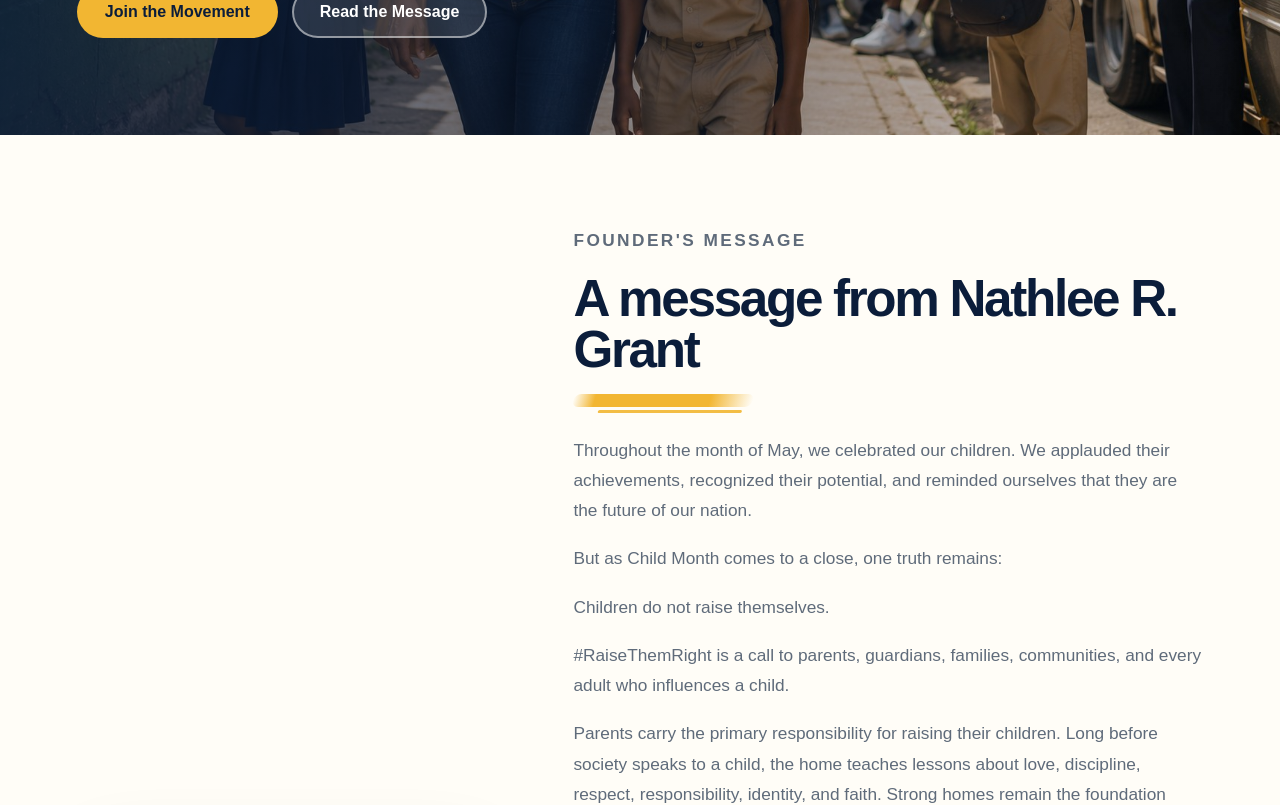
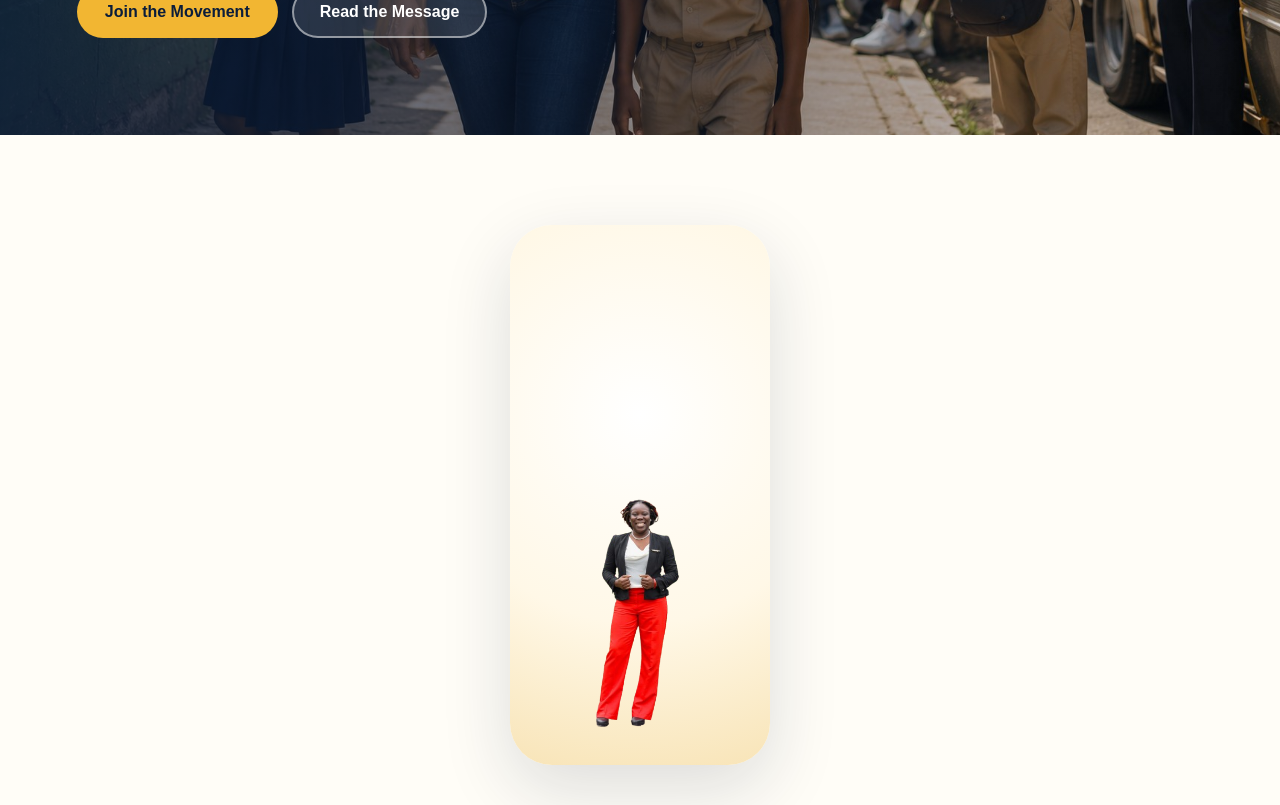
Before and after one commit to nathleegrant-lang/raise-them-right, a Next.js app: page / in a window 1280 px wide. Shown: the part 640-1445 px from the top of the page. Built offline with nearby package versions, Linux system fonts and the light colour scheme.

Commit message:
Update globals.css

```diff
--- a/src/app/globals.css
+++ b/src/app/globals.css
@@ -173,6 +173,22 @@ h1 {
   box-shadow: var(--shadow);
   overflow: hidden;
 }
+
+.founder-stacked {
+  display: flex;
+  flex-direction: column;
+  align-items: center;
+  text-align: center;
+}
+
+.founder-stacked .founder-image-card {
+  max-width: 260px;
+  margin-bottom: 2rem;
+}
+
+.founder-stacked .founder-copy {
+  max-width: 820px;
+}
 .founder-image { width: 82%; height: auto; object-fit: contain; }
 .signature { color: var(--navy) !important; font-weight: 800; font-size: 1.25rem !important; }
 
```
